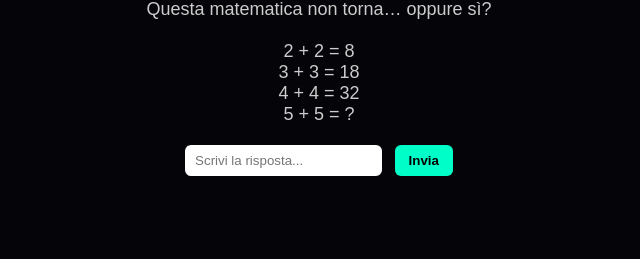
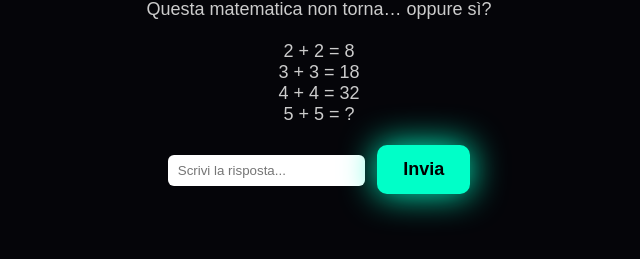
Before and after one commit to Tringalix/impossible-game-, a plain HTML site: page level5.html in a window 1280 px wide. Shown: the part 127-386 px from the top of the page, without its empty margins (321-961 px from the left). Drawn offline with Linux system fonts and the light colour scheme.

Commit message:
Update level5.html

```diff
--- a/level5.html
+++ b/level5.html
@@ -12,11 +12,13 @@
             text-align: center;
             padding: 40px 20px;
         }
+
         h1 {
             color: #00ffc8;
             text-shadow: 0 0 10px #00ffc8;
             margin-bottom: 20px;
         }
+
         p {
             color: #cccccc;
             font-size: 18px;
@@ -25,24 +27,38 @@
             margin-left: auto;
             margin-right: auto;
         }
+
         input {
             padding: 8px 10px;
             border-radius: 6px;
             border: none;
             margin-right: 8px;
         }
+
+        /* ⭐ Pulsante neon animato */
         button {
-            padding: 8px 14px;
-            border-radius: 6px;
+            padding: 14px 26px;
+            font-size: 18px;
+            font-weight: bold;
+            color: #000;
+            background: #00ffc8;
+            border-radius: 10px;
             border: none;
-            background: #00ffc8;
-            color: #000;
-            font-weight: bold;
             cursor: pointer;
+            animation: pulse 1.6s infinite alternate;
+            box-shadow: 0 0 15px #00ffc8;
+            transition: transform 0.2s;
         }
+
         button:hover {
-            background: #00cfa0;
+            transform: scale(1.08);
         }
+
+        @keyframes pulse {
+            from { box-shadow: 0 0 15px #00ffc8; }
+            to   { box-shadow: 0 0 35px #00ffc8; }
+        }
+
         .error {
             color: #ff4b4b;
             margin-top: 15px;
```
